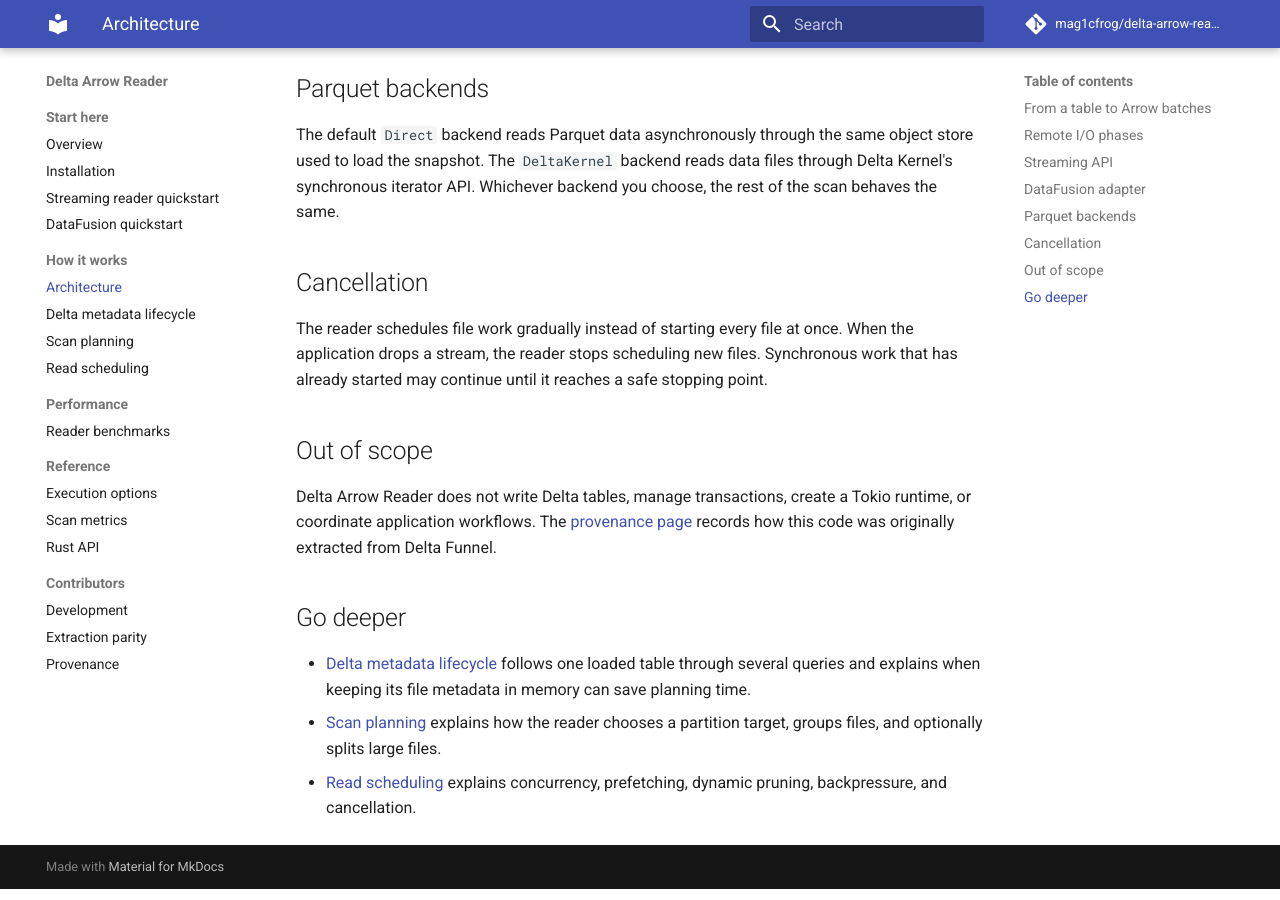
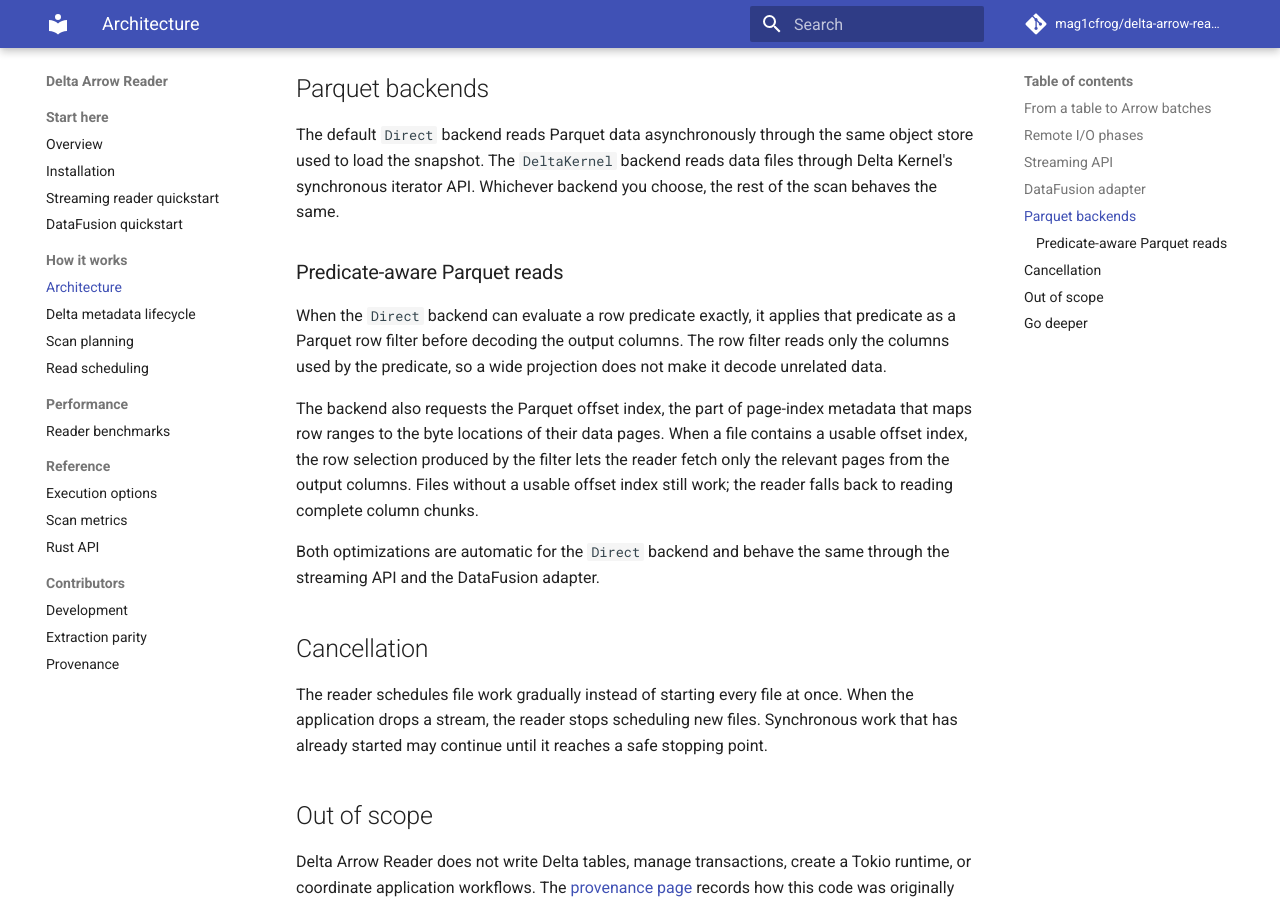
Before and after one commit to mag1cfrog/delta-arrow-reader, an MkDocs documentation site: the page built from docs/content/architecture.md, in a window 1280 px wide and 900 px high, scrolled down 1698 px. Built offline with MkDocs 1.6.1 and Material for MkDocs 9.7.7, drawn with Linux system fonts in a browser that asks for light colours; comment, search, counter and statistics services are not loaded.

Commit message:
docs: explain predicate-aware Parquet reads

```diff
--- a/docs/content/architecture.md
+++ b/docs/content/architecture.md
@@ -67,6 +67,23 @@ the same object store used to load the snapshot. The `DeltaKernel` backend
 reads data files through Delta Kernel's synchronous iterator API.
 Whichever backend you choose, the rest of the scan behaves the same.
 
+### Predicate-aware Parquet reads
+
+When the `Direct` backend can evaluate a row predicate exactly, it applies that
+predicate as a Parquet row filter before decoding the output columns. The row
+filter reads only the columns used by the predicate, so a wide projection does
+not make it decode unrelated data.
+
+The backend also requests the Parquet offset index, the part of page-index
+metadata that maps row ranges to the byte locations of their data pages. When
+a file contains a usable offset index, the row selection produced by the filter
+lets the reader fetch only the relevant pages from the output columns. Files
+without a usable offset index still work; the reader falls back to reading
+complete column chunks.
+
+Both optimizations are automatic for the `Direct` backend and behave the same
+through the streaming API and the DataFusion adapter.
+
 ## Cancellation
 
 The reader schedules file work gradually instead of starting every file at
```
